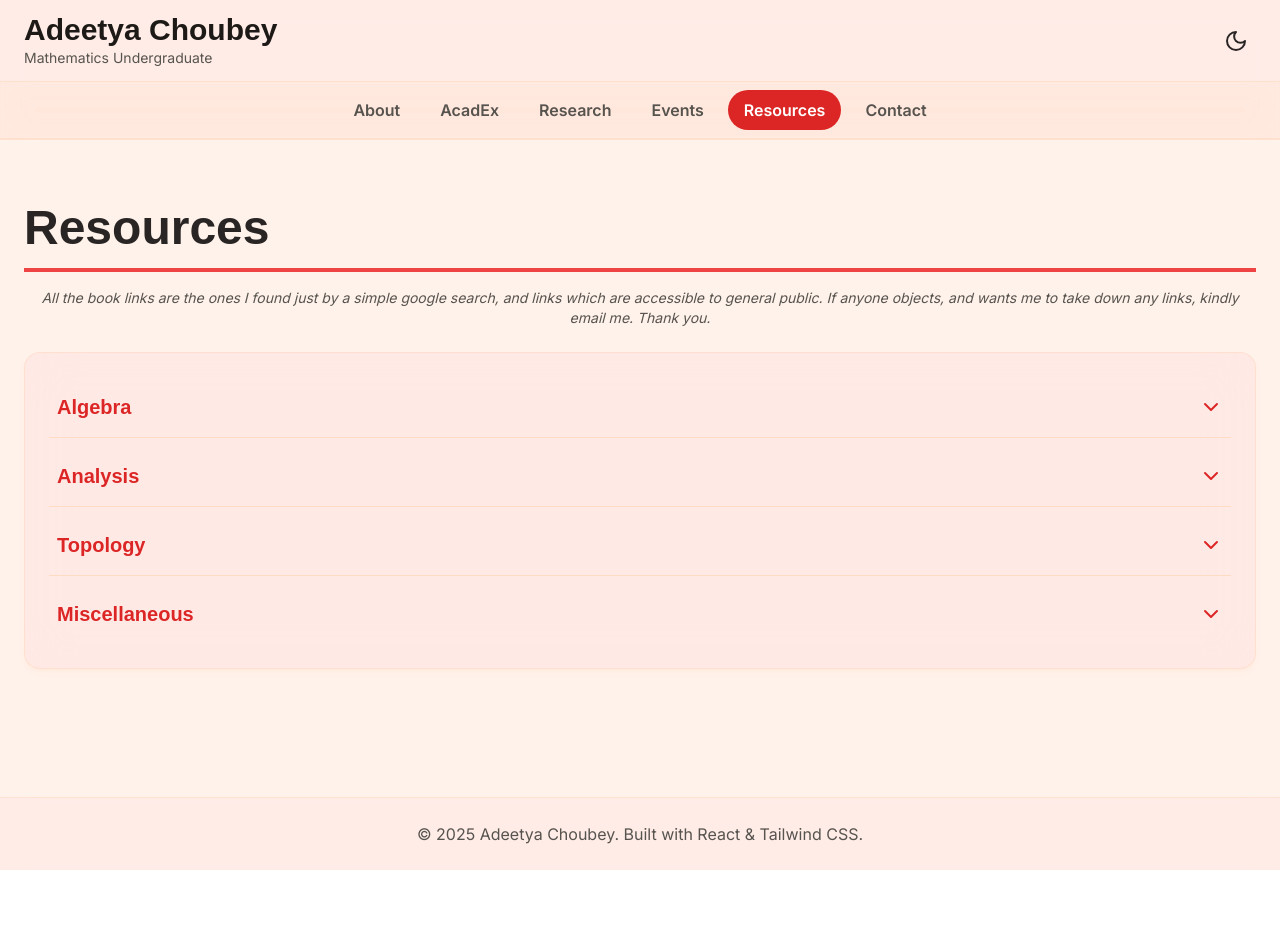
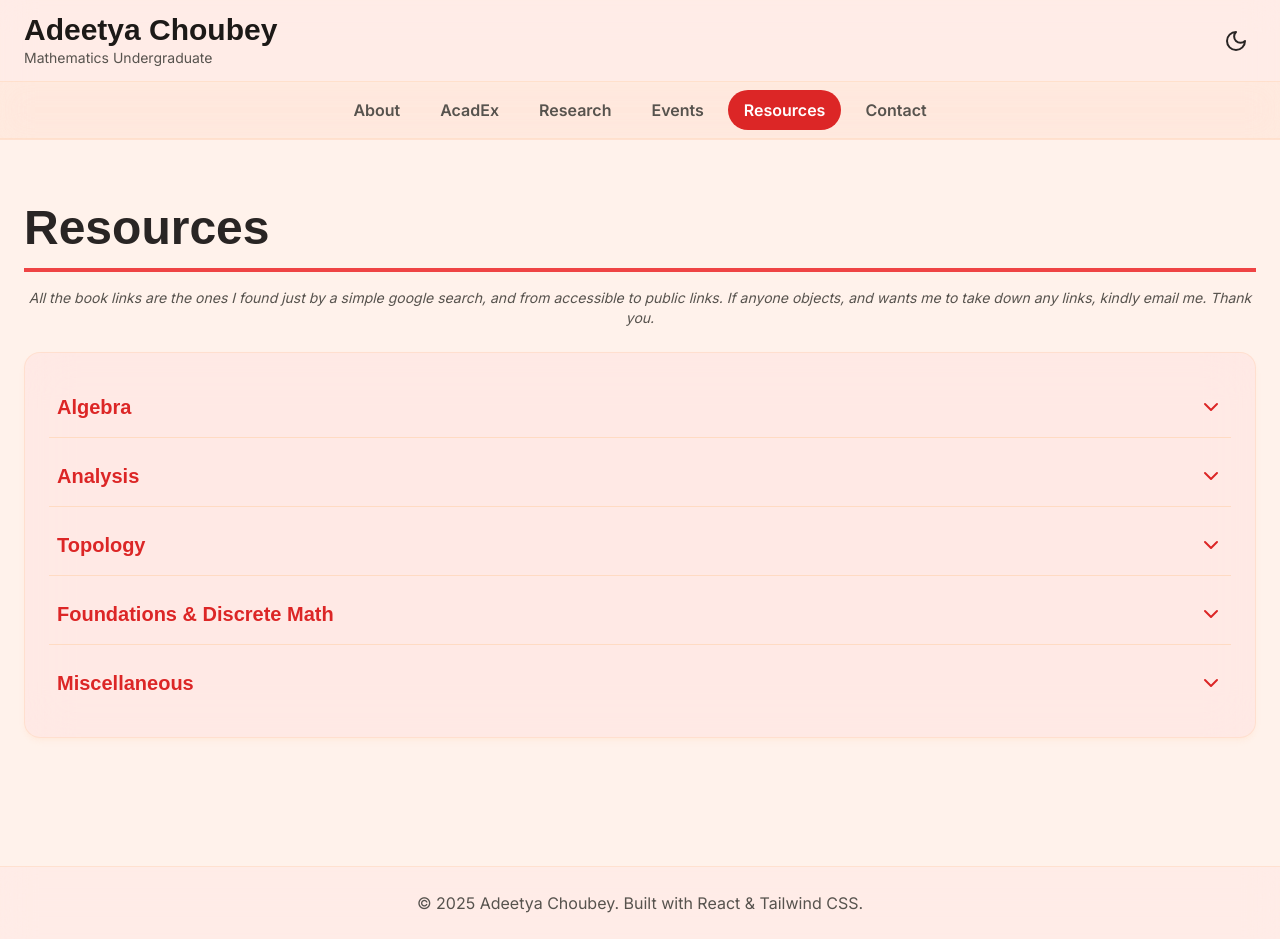
Before and after one commit to adc-prg/add-it-yeah, a React (Vite) app: page / in a window 1280 px wide. Both pictures are taken after a click on the button "Resources". Before the commit the page ends 870 px from the top, so only its background shows below. Built offline with nearby package versions, Linux system fonts and the light colour scheme; a web font is replaced by a local one.

Commit message:
Update App.jsx

```diff
--- a/src/App.jsx
+++ b/src/App.jsx
@@ -145,7 +145,8 @@ const resourcesData = [
                     { text: "Introduction to Commutative Algebra, By Atiyah Macdonald", link: "http://math.univ-lyon1.fr/~mathieu/CoursM2-2020/AMD-ComAlg.pdf" },
                     { text: "Commutative Ring theory, Hideyuki Matsumura" }
                 ]
-            }
+            },
+            { name: "Linear Algebra" }
         ]
     },
     {
@@ -196,13 +197,33 @@ const resourcesData = [
         ]
     },
     {
+        category: "Foundations & Discrete Math",
+        courses: [
+            {
+                name: "Number theory",
+                details: [
+                    { text: 'Elementary Number theory, David Burton', link: 'https://www.researchgate.net/profile/Issam-Kaddoura/post/Do-irrational-numbers-exist-in-nature/attachment/5f580f02f97a8800014574a2/AS%3A933631606403072%401599606529112/download/david-m-burton-elementary-number-theory-mcgraw-hill-education-2010.pdf' },
+                    { text: 'An introduction to theory of numbers, by Niven, Zuckerman, Montgomery.' }
+                ]
+            },
+            {
+                name: "Graph Theory",
+                details: "Introduction to Graph theory, by Douglas west is a great book."
+            },
+            { name: "Knot theory" },
+            { name: "Braid Groups" },
+            {
+                name: "Combinatorics",
+                details: "Introductory Combinatorics by Richard Brualdi."
+            },
+            { name: "Probability" },
+            { name: "Statistics" }
+        ]
+    },
+    {
         category: "Miscellaneous",
         courses: [
-            { name: "Number theory", details: "Elementary Number Theory, David Burton" },
-            { name: "Graph Theory" },
-            { name: "Knot theory" },
-            { name: "Braid Groups" },
-            { name: "Combinatorics" },
+            { name: "More topics coming soon!" }
         ]
     }
 ];
@@ -469,7 +490,7 @@ const ResourcesPage = () => (
     <div>
         <Title>Resources</Title>
         <p className="text-sm italic text-stone-600 dark:text-neutral-400 mb-6 -mt-6 text-center">
-            All the book links are the ones I found just by a simple google search, and links which are accessible to general public. If anyone objects, and wants me to take down any links, kindly email me. Thank you.
+            All the book links are the ones I found just by a simple google search, and from accessible to public links. If anyone objects, and wants me to take down any links, kindly email me. Thank you.
         </p>
         <Card>
             <div className="space-y-2">
```
